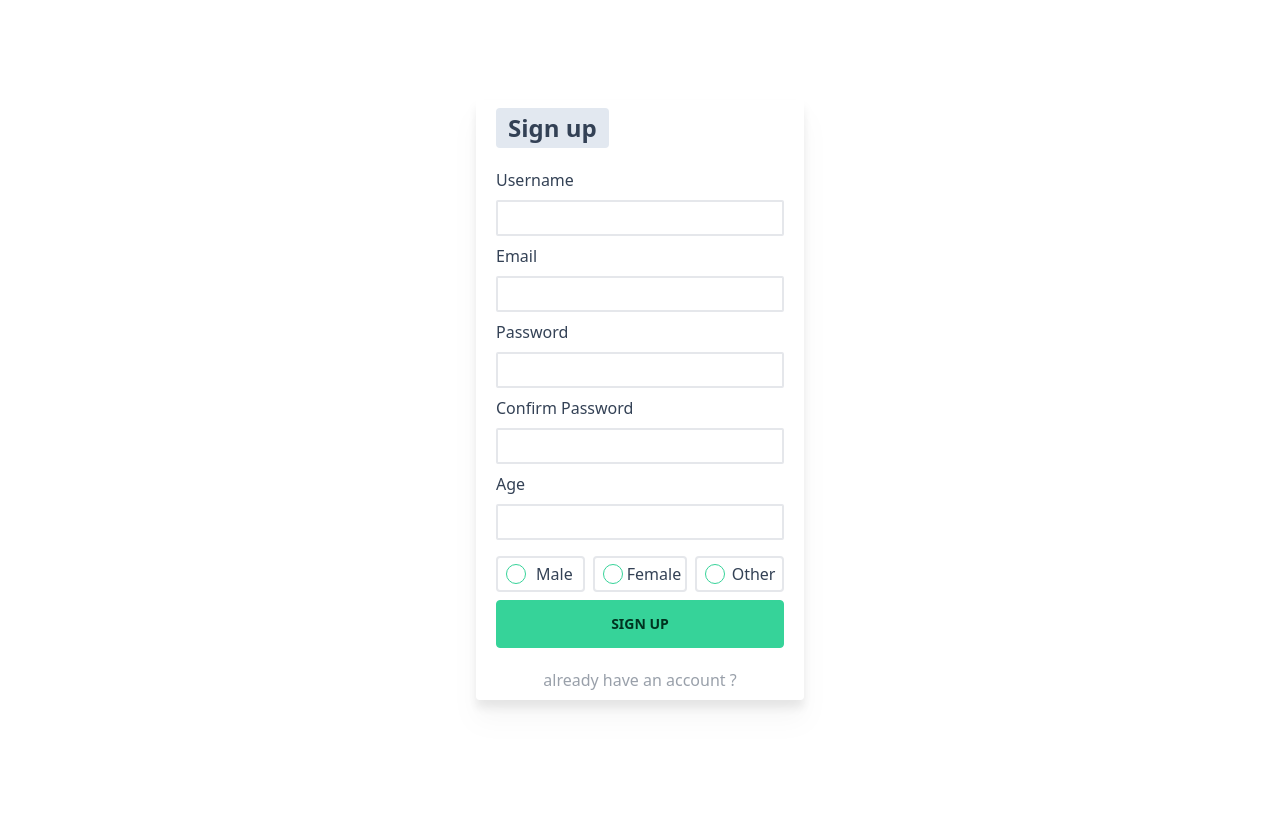
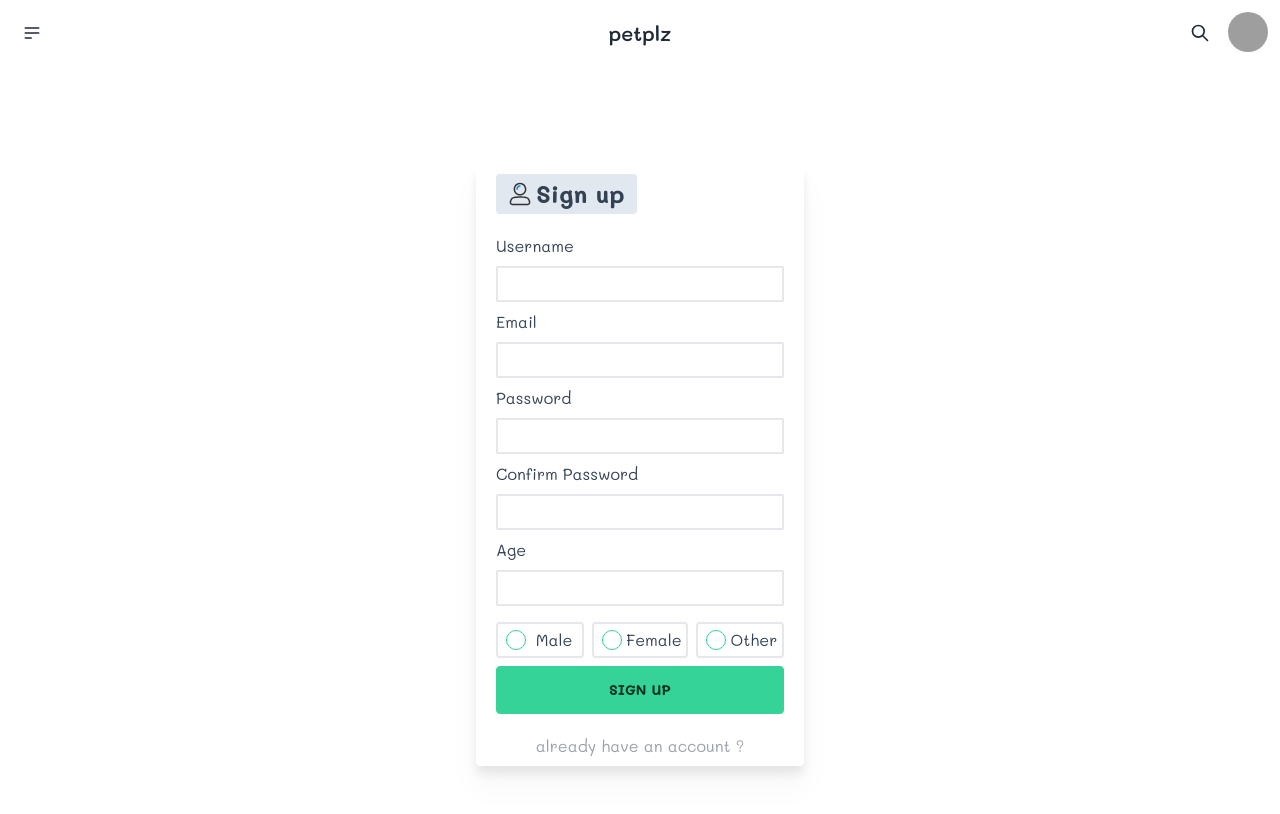
Before and after one commit to tnp2004/petplz, a SvelteKit app in the folder client/: page /signup in a window 1280 px wide. Shown: the top 814 px of the page. Built offline with nearby package versions, Linux system fonts and the light colour scheme; grey boxes are pictures that could not be loaded.

Commit message:
add Mali font and Navbar

```diff
--- a/client/src/app.css
+++ b/client/src/app.css
@@ -1,3 +1,8 @@
+@import url('https://fonts.googleapis.com/css2?family=Mali:wght@400;500;600;700&display=swap');
 @tailwind base;
 @tailwind components;
 @tailwind utilities;
+
+* {
+    font-family: 'Mali', cursive;
+}
--- /dev/null
+++ b/client/src/components/navbar.svelte
@@ -0,0 +1,38 @@
+<div class="navbar bg-base-100">
+    <div class="navbar-start">
+      <div class="dropdown">
+        <label tabindex="0" class="btn btn-ghost btn-circle">
+          <svg xmlns="http://www.w3.org/2000/svg" class="h-5 w-5" fill="none" viewBox="0 0 24 24" stroke="currentColor"><path stroke-linecap="round" stroke-linejoin="round" stroke-width="2" d="M4 6h16M4 12h16M4 18h7" /></svg>
+        </label>
+        <ul tabindex="0" class="menu menu-sm dropdown-content mt-3 z-[1] p-2 shadow bg-base-100 rounded-box w-52">
+          <li><a href="/signin">Sign in</a></li>
+          <li><a href="/signup">Sign up</a></li>
+        </ul>
+      </div>
+    </div>
+    <div class="navbar-center">
+      <a href="/" class="btn btn-ghost normal-case text-xl">petplz</a>
+    </div>
+    <div class="navbar-end">
+      <button class="btn btn-ghost btn-circle">
+        <svg xmlns="http://www.w3.org/2000/svg" class="h-5 w-5" fill="none" viewBox="0 0 24 24" stroke="currentColor"><path stroke-linecap="round" stroke-linejoin="round" stroke-width="2" d="M21 21l-6-6m2-5a7 7 0 11-14 0 7 7 0 0114 0z" /></svg>
+      </button>
+      <div class="dropdown dropdown-end">
+        <label tabindex="0" class="btn btn-ghost btn-circle avatar">
+          <div class="w-10 rounded-full">
+            <img src="https://hips.hearstapps.com/hmg-prod/images/beautiful-smooth-haired-red-cat-lies-on-the-sofa-royalty-free-image-1678488026.jpg?crop=0.88847xw:1xh;center,top&resize=1200:*" />
+          </div>
+        </label>
+        <ul tabindex="0" class="menu menu-sm dropdown-content mt-3 z-[1] p-2 shadow bg-base-100 rounded-box w-52">
+          <li>
+            <a class="justify-between">
+              Profile
+              <span class="badge">New</span>
+            </a>
+          </li>
+          <li><a>Settings</a></li>
+          <li><a>Logout</a></li>
+        </ul>
+      </div>
+    </div>
+  </div>
--- a/client/src/routes/+layout.svelte
+++ b/client/src/routes/+layout.svelte
@@ -1,5 +1,7 @@
 <script>
     import "../app.css";
+	import Navbar from "../components/navbar.svelte";
   </script>
 
+  <Navbar />
   <slot />
--- a/client/src/routes/signin/+page.svelte
+++ b/client/src/routes/signin/+page.svelte
@@ -5,7 +5,9 @@
 
 <div class="flex h-screen">
 	<div class="m-auto drop-shadow-xl bg-white rounded py-2 px-5 text-slate-700">
-		<h1 class="text-2xl font-bold bg-slate-200 w-fit px-3 py-1 rounded">Sign in</h1>
+		<h1 class="text-2xl font-bold bg-slate-200 w-fit px-3 py-1 rounded flex gap-1">
+			<svg class="w-6" version="1.1" id="Layer_1" xmlns="http://www.w3.org/2000/svg" x="0" y="0" viewBox="0 0 32 32" style="enable-background:new 0 0 32 32" xml:space="preserve"><style>.st1{fill:#333}</style><path class="st1" d="M25.838 31H6.162a3.957 3.957 0 0 1-3.245-1.661 3.956 3.956 0 0 1-.549-3.604l.704-2.113a6.034 6.034 0 0 1 4.966-4.059C10.131 19.307 13.211 19 16 19c2.788 0 5.869.307 7.963.563a6.032 6.032 0 0 1 4.965 4.059l.704 2.113a3.954 3.954 0 0 1-.55 3.604A3.955 3.955 0 0 1 25.838 31zM16 21c-2.688 0-5.681.298-7.718.549a4.02 4.02 0 0 0-3.312 2.706l-.704 2.112c-.206.618-.106 1.274.274 1.802S5.511 29 6.162 29h19.676a1.98 1.98 0 0 0 1.622-.83c.381-.528.48-1.185.275-1.803l-.704-2.112a4.02 4.02 0 0 0-3.312-2.706C21.681 21.298 18.687 21 16 21zM16 18c-4.687 0-8.5-3.813-8.5-8.5S11.313 1 16 1c4.687 0 8.5 3.813 8.5 8.5S20.687 18 16 18zm0-15c-3.584 0-6.5 2.916-6.5 6.5S12.416 16 16 16s6.5-2.916 6.5-6.5S19.584 3 16 3z"/><path d="M12.04 10.54c-.543 0-.988-.435-1-.98a4.964 4.964 0 0 1 1.394-3.564 4.968 4.968 0 0 1 3.505-1.535c.562.01 1.009.428 1.02.98a1 1 0 0 1-.98 1.02 2.982 2.982 0 0 0-2.103.92 2.981 2.981 0 0 0-.836 2.139 1 1 0 0 1-.98 1.02h-.02z" style="fill:#008ad0"/></svg>
+			Sign in</h1>
 		<div class="my-5">
 			<div class="my-2 w-72">
 				<label for="email">
@@ -14,7 +16,7 @@
                 </label>
                 <label for="password">
                     Password
-                    <input bind:value={password} class="border-2 rounded-sm w-full px-1 my-2 h-9" type="text"/>
+                    <input bind:value={password} class="border-2 rounded-sm w-full px-1 my-2 h-9" type="password"/>
                 </label>
 			</div>
 			<button class="font-bold w-full btn btn-success rounded">SIGN IN</button>
--- a/client/src/routes/signup/+page.svelte
+++ b/client/src/routes/signup/+page.svelte
@@ -10,8 +10,10 @@
 </script>
 
 <div class="flex h-screen">
-	<div class="m-auto drop-shadow-xl bg-white rounded py-2 px-5 text-slate-700">
-		<h1 class="text-2xl font-bold bg-slate-200 w-fit px-3 py-1 rounded">Sign up</h1>
+	<form class="m-auto drop-shadow-xl bg-white rounded py-2 px-5 text-slate-700">
+		<h1 class="text-2xl font-bold bg-slate-200 w-fit px-3 py-1 rounded flex gap-1">
+			<svg class="w-6" version="1.1" id="Layer_1" xmlns="http://www.w3.org/2000/svg" x="0" y="0" viewBox="0 0 32 32" style="enable-background:new 0 0 32 32" xml:space="preserve"><style>.st1{fill:#333}</style><path class="st1" d="M25.838 31H6.162a3.957 3.957 0 0 1-3.245-1.661 3.956 3.956 0 0 1-.549-3.604l.704-2.113a6.034 6.034 0 0 1 4.966-4.059C10.131 19.307 13.211 19 16 19c2.788 0 5.869.307 7.963.563a6.032 6.032 0 0 1 4.965 4.059l.704 2.113a3.954 3.954 0 0 1-.55 3.604A3.955 3.955 0 0 1 25.838 31zM16 21c-2.688 0-5.681.298-7.718.549a4.02 4.02 0 0 0-3.312 2.706l-.704 2.112c-.206.618-.106 1.274.274 1.802S5.511 29 6.162 29h19.676a1.98 1.98 0 0 0 1.622-.83c.381-.528.48-1.185.275-1.803l-.704-2.112a4.02 4.02 0 0 0-3.312-2.706C21.681 21.298 18.687 21 16 21zM16 18c-4.687 0-8.5-3.813-8.5-8.5S11.313 1 16 1c4.687 0 8.5 3.813 8.5 8.5S20.687 18 16 18zm0-15c-3.584 0-6.5 2.916-6.5 6.5S12.416 16 16 16s6.5-2.916 6.5-6.5S19.584 3 16 3z"/><path d="M12.04 10.54c-.543 0-.988-.435-1-.98a4.964 4.964 0 0 1 1.394-3.564 4.968 4.968 0 0 1 3.505-1.535c.562.01 1.009.428 1.02.98a1 1 0 0 1-.98 1.02 2.982 2.982 0 0 0-2.103.92 2.981 2.981 0 0 0-.836 2.139 1 1 0 0 1-.98 1.02h-.02z" style="fill:#008ad0"/></svg>
+            Sign up</h1>
 		<div class="my-5">
 			<div class="my-2 w-72">
 				<label for="username">
@@ -31,7 +33,7 @@
 					<input
 						bind:value={password}
 						class="border-2 rounded-sm w-full px-1 my-2 h-9"
-						type="text"
+						type="password"
 					/>
 				</label>
 				<label for="confirm-password">
@@ -39,7 +41,7 @@
 					<input
 						bind:value={confirmPassword}
 						class="border-2 rounded-sm w-full px-1 my-2 h-9"
-						type="text"
+						type="password"
 					/>
 				</label>
 				<label for="age">
@@ -90,5 +92,5 @@
 		<div class="text-center text-slate-400">
 			<a class="text-slate-700/50" href="/signin">already have an account ?</a>
 		</div>
-	</div>
+	</form>
 </div>
```
